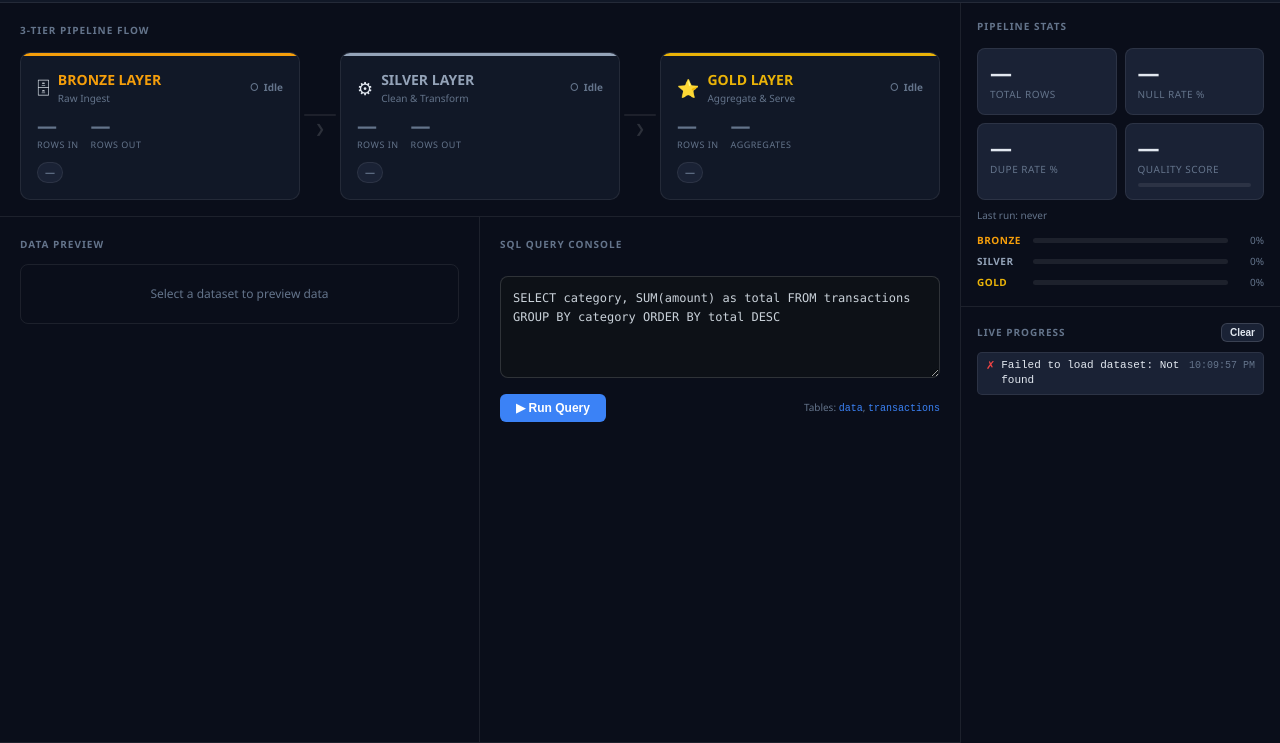
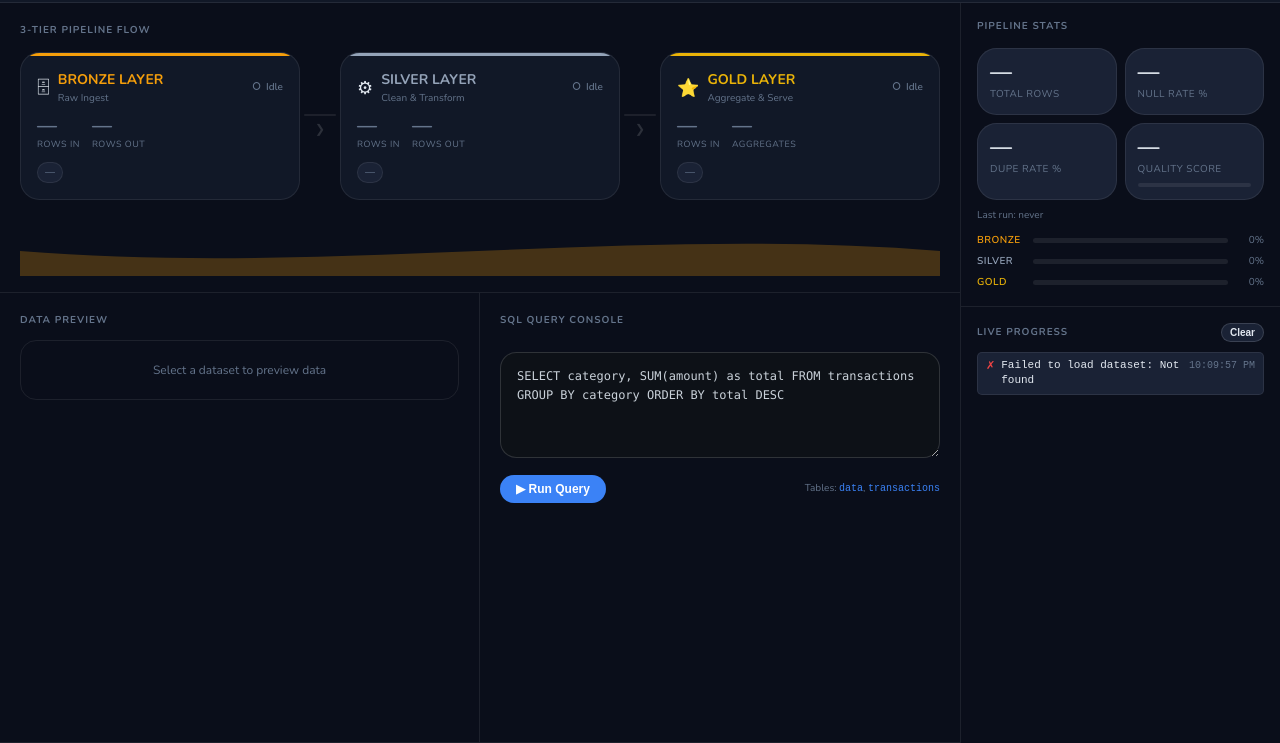
Before and after one commit to Gunakarthik1/lakehouse-etl-pipeline, a plain HTML site: page frontend/index.html in a window 1280 px wide. Shown: the part 57-800 px from the top of the page. Drawn offline with nearby package versions, Linux system fonts and the light colour scheme; no server answers.

Commit message:
feat: apply premium design — Nunito, reveal animations, hover lift, wave divider

```diff
--- a/frontend/index.html
+++ b/frontend/index.html
@@ -4,6 +4,9 @@
   <meta charset="UTF-8" />
   <meta name="viewport" content="width=device-width, initial-scale=1.0" />
   <title>Lakehouse ETL Pipeline</title>
+  <link rel="preconnect" href="https://fonts.googleapis.com" />
+  <link rel="preconnect" href="https://fonts.gstatic.com" crossorigin />
+  <link href="https://fonts.googleapis.com/css2?family=Nunito:ital,wght@0,300;0,400;0,500;0,600;0,700;0,800;0,900;1,400&display=swap" rel="stylesheet" />
   <style>
     :root {
       --bg:        #0a0e1a;
@@ -29,13 +32,18 @@
 
     *, *::before, *::after { box-sizing: border-box; margin: 0; padding: 0; }
 
+    html {
+      scroll-behavior: smooth;
+    }
+
     html, body {
       background: var(--bg);
       color: var(--text);
-      font-family: 'Segoe UI', system-ui, -apple-system, sans-serif;
+      font-family: 'Nunito', 'Segoe UI', system-ui, -apple-system, sans-serif;
       font-size: 13px;
       line-height: 1.5;
       min-height: 100vh;
+      -webkit-font-smoothing: antialiased;
     }
 
     /* ── Scrollbars ── */
@@ -122,11 +130,11 @@
       gap: 6px;
       padding: 7px 16px;
       border: none;
-      border-radius: 6px;
+      border-radius: 50rem;
       font-size: 12px;
       font-weight: 600;
       cursor: pointer;
-      transition: opacity 0.15s, transform 0.1s;
+      transition: opacity 0.15s, transform 0.2s, box-shadow 0.2s;
       white-space: nowrap;
       outline: none;
     }
@@ -137,6 +145,13 @@
     .btn-run {
       background: linear-gradient(135deg, #16a34a, #22c55e);
       color: #fff;
+      padding: 9px 22px;
+      font-size: 13px;
+    }
+    .btn-run:hover {
+      opacity: 1;
+      transform: translateY(-2px);
+      box-shadow: 0 8px 32px rgba(5,150,105,0.4);
     }
 
     .btn-upload {
@@ -232,11 +247,16 @@
       flex: 1;
       background: var(--bg2);
       border: 1px solid var(--border);
-      border-radius: 10px;
+      border-radius: 1.5rem;
       padding: 16px;
-      transition: border-color 0.3s, box-shadow 0.3s;
+      transition: border-color 0.3s, box-shadow 0.3s, transform 0.3s;
       position: relative;
       overflow: hidden;
+    }
+
+    .tier-card:hover {
+      transform: translateY(-4px);
+      box-shadow: 0 16px 48px rgba(0,0,0,0.3);
     }
 
     .tier-card::before {
@@ -244,7 +264,7 @@
       position: absolute;
       top: 0; left: 0; right: 0;
       height: 3px;
-      border-radius: 10px 10px 0 0;
+      border-radius: 1.5rem 1.5rem 0 0;
     }
 
     .tier-card.bronze::before { background: var(--bronze); }
@@ -437,7 +457,7 @@
       overflow: auto;
       max-height: 340px;
       border: 1px solid var(--border);
-      border-radius: 8px;
+      border-radius: 1.25rem;
     }
 
     table.data-table {
@@ -506,11 +526,11 @@
       width: 100%;
       background: #0d1117;
       border: 1px solid var(--border2);
-      border-radius: 8px;
+      border-radius: 1.25rem;
       color: #c9d1d9;
       font-family: 'Cascadia Code', 'Fira Code', 'Consolas', monospace;
       font-size: 12px;
-      padding: 12px;
+      padding: 14px 16px;
       resize: vertical;
       min-height: 90px;
       outline: none;
@@ -585,7 +605,7 @@
     .stat-card {
       background: var(--bg3);
       border: 1px solid var(--border);
-      border-radius: 8px;
+      border-radius: 1.5rem;
       padding: 12px;
     }
 
@@ -782,6 +802,25 @@
     }
     @keyframes spin { to { transform: rotate(360deg); } }
 
+    /* ── Scroll Reveal ── */
+    .reveal {
+      opacity: 0;
+      transform: translateY(28px);
+      transition: opacity 0.65s cubic-bezier(0.16,1,0.3,1), transform 0.65s cubic-bezier(0.16,1,0.3,1);
+    }
+    .reveal.visible {
+      opacity: 1;
+      transform: translateY(0);
+    }
+
+    /* ── Pipeline arrow dash animation ── */
+    @keyframes dash { to { stroke-dashoffset: -20; } }
+    .pipeline-arrow.running { animation: dash 0.8s linear infinite; }
+
+    /* ── Log entry fade-in ── */
+    @keyframes fadeIn { from { opacity: 0; transform: translateY(4px); } to { opacity: 1; transform: translateY(0); } }
+    .log-entry { animation: fadeIn 0.3s ease; }
+
     /* ── Responsive ── */
     @media (max-width: 900px) {
       .main-content { grid-template-columns: 1fr; grid-template-rows: auto auto auto; }
@@ -857,7 +896,7 @@
       <div class="pipeline-flow">
 
         <!-- BRONZE -->
-        <div class="tier-card bronze idle" id="tier-bronze">
+        <div class="tier-card bronze idle reveal" id="tier-bronze" style="transition-delay:0ms">
           <div class="tier-header">
             <div class="tier-icon">&#x1F5C4;</div>
             <div>
@@ -894,7 +933,7 @@
         </div>
 
         <!-- SILVER -->
-        <div class="tier-card silver idle" id="tier-silver">
+        <div class="tier-card silver idle reveal" id="tier-silver" style="transition-delay:100ms">
           <div class="tier-header">
             <div class="tier-icon">&#x2699;</div>
             <div>
@@ -931,7 +970,7 @@
         </div>
 
         <!-- GOLD -->
-        <div class="tier-card gold idle" id="tier-gold">
+        <div class="tier-card gold idle reveal" id="tier-gold" style="transition-delay:200ms">
           <div class="tier-header">
             <div class="tier-icon">&#x2B50;</div>
             <div>
@@ -960,6 +999,14 @@
         </div>
 
       </div><!-- /pipeline-flow -->
+
+      <!-- ── WAVE DIVIDER ── -->
+      <div style="line-height:0;margin:2rem 0 0;">
+        <svg viewBox="0 0 1440 50" preserveAspectRatio="none" style="display:block;width:100%;height:50px;opacity:0.25;">
+          <path d="M0,25 C480,50 960,0 1440,25 L1440,50 L0,50 Z" fill="#f59e0b"/>
+        </svg>
+      </div>
+
     </div><!-- /pipeline-section -->
 
     <!-- ── RIGHT PANEL ── -->
@@ -969,19 +1016,19 @@
       <div class="stats-panel">
         <div class="section-label">Pipeline Stats</div>
         <div class="stats-grid">
-          <div class="stat-card">
+          <div class="stat-card reveal">
             <div class="s-val" id="stat-total-rows">—</div>
             <div class="s-lbl">Total Rows</div>
           </div>
-          <div class="stat-card">
+          <div class="stat-card reveal">
             <div class="s-val" id="stat-null-rate">—</div>
             <div class="s-lbl">Null Rate %</div>
           </div>
-          <div class="stat-card">
+          <div class="stat-card reveal">
             <div class="s-val" id="stat-dup-rate">—</div>
             <div class="s-lbl">Dupe Rate %</div>
           </div>
-          <div class="stat-card">
+          <div class="stat-card reveal">
             <div class="s-val" id="stat-quality">—</div>
             <div class="s-lbl">Quality Score</div>
             <div class="quality-score-bar">
@@ -1028,7 +1075,7 @@
     <div class="bottom-area">
 
       <!-- Data Preview -->
-      <div class="preview-panel">
+      <div class="preview-panel reveal">
         <div class="preview-header">
           <div class="section-label" style="margin-bottom:0">Data Preview</div>
           <span id="preview-count" style="font-size:11px;color:var(--muted)"></span>
@@ -1039,7 +1086,7 @@
       </div>
 
       <!-- SQL Console -->
-      <div class="sql-panel">
+      <div class="sql-panel reveal">
         <div class="section-label">SQL Query Console</div>
 
         <div class="sql-editor-wrap">
@@ -1279,17 +1326,20 @@ function handleSSEEvent(evt) {
   if (status === 'running') {
     setTierState(stage, 'running', rows_in, null, null);
     animateArrow(stage, 'flowing');
+    setArrowRunning(stage, true);
     addLog('run', `${stage.charAt(0).toUpperCase()+stage.slice(1)}: processing ${fmt(rows_in)} rows…`, now());
     setProgressBar(stage, 50);
   } else if (status === 'complete') {
     const pct = rows_in > 0 ? Math.round(rows_out / rows_in * 100) : 100;
     setTierState(stage, 'complete', rows_in, rows_out, duration_ms);
     animateArrow(stage, 'done');
+    setArrowRunning(stage, false);
     addLog('ok', `${stage.charAt(0).toUpperCase()+stage.slice(1)}: ${fmt(rows_out)} rows in ${fmtMs(duration_ms)}`, now());
     setProgressBar(stage, 100);
     setArrowDone(stage);
   } else if (status === 'error') {
     setTierState(stage, 'error', rows_in, null, null);
+    setArrowRunning(stage, false);
     addLog('err', `${stage}: ERROR — ${error_msg || 'unknown error'}`, now());
     setProgressBar(stage, 100, true);
   }
@@ -1572,11 +1622,39 @@ $('sql-editor').addEventListener('keydown', e => {
   }
 });
 
+// ── Scroll Reveal ──
+function initReveal() {
+  const observer = new IntersectionObserver((entries) => {
+    entries.forEach(entry => {
+      if (entry.isIntersecting) {
+        entry.target.classList.add('visible');
+      }
+    });
+  }, { threshold: 0.1 });
+
+  document.querySelectorAll('.reveal').forEach(el => observer.observe(el));
+}
+
+// ── Pipeline arrow running state ──
+function setArrowRunning(stage, running) {
+  const arrowMap = {bronze: 0, silver: 1};
+  const arrows = document.querySelectorAll('.pipeline-arrow');
+  const idx = arrowMap[stage];
+  if (idx == null || !arrows[idx]) return;
+  if (running) {
+    arrows[idx].classList.add('running');
+  } else {
+    arrows[idx].classList.remove('running');
+  }
+}
+
 // ── Init ──
 async function init() {
   checkHealth();
   setInterval(checkHealth, 30000);
 
+  initReveal();
+
   // Load initial dataset
   try {
     await onDatasetChange('ecommerce');
```
